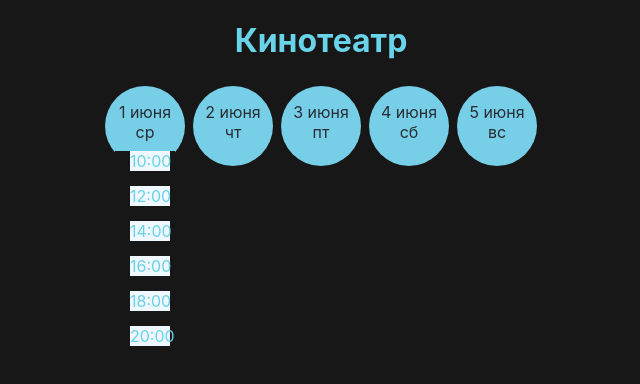
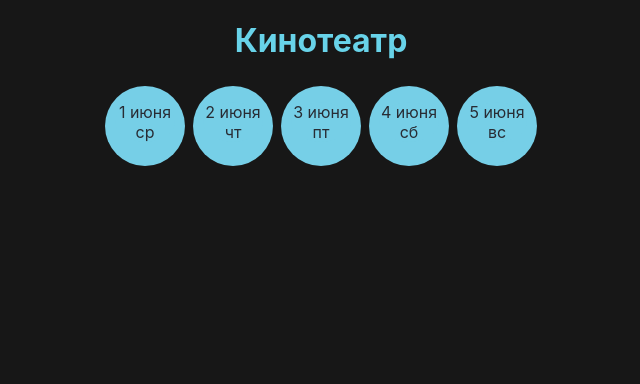
Before and after one commit to legkovaAnastasia/cinema, a React (Create React App) app: page / in a window 1280 px wide. Shown: the top 384 px of the page, without its empty margins (319-959 px from the left). Built offline with nearby package versions, Linux system fonts and the light colour scheme.

Commit message:
sessions

```diff
--- a/src/Components/Calendar.js
+++ b/src/Components/Calendar.js
@@ -5,7 +5,6 @@ import Session from './Session'
 
 const Calendar = () => {
     const [isActive, setActive] = useState(false);
-    // const [isActive, setActive] = useState()
 
     // useEffect(() => {
     //     setArray(array);
@@ -26,14 +25,20 @@ const Calendar = () => {
                 <div className='content'>
                     1 июня ср
                 </div>
-                {/* <div> {isActive ? <Session /> : null} </div> */}
-<Session/>
+                <div> {isActive ? <Session /> : null} </div>
+                {/* <Session/> */}
             </div>
-            <div className="date"><div className='content'>2 июня чт</div></div>
-            <div className="date"><div className='content'>3 июня пт</div></div>
-            <div className="date"><div className='content'>4 июня сб</div></div>
-            <div className="date"><div className='content'>5 июня вс</div></div>
-            <div className='array'>
+            <div className="date"><div className='content'>2 июня чт</div>
+                <div> {isActive ? <Session /> : null} </div>
+            </div>
+            <div className="date"><div className='content'>3 июня пт</div>
+                <div> {isActive ? <Session /> : null} </div>
+            </div>
+            <div className="date"><div className='content'>4 июня сб</div>
+                <div> {isActive ? <Session /> : null} </div>
+            </div>
+            <div className="date"><div className='content'>5 июня вс</div>
+                <div> {isActive ? <Session /> : null} </div>
             </div>
         </div>
 
--- a/src/Components/Session.css
+++ b/src/Components/Session.css
@@ -1,17 +1,16 @@
-.session {
-    /* color: aliceblue; */
+.sessionList {
+    margin-top: 30px;
+    margin-right: 30px;
+    /* background-color: aliceblue; */
+    width: 50px;
+    height: 250px;
 }
 
-/* .sessionList {
-    margin-top: 30px;
-    margin-right: 30px;
-    background-color: aliceblue;
-} */
-
 .session {
-align-content: center;
-    margin: 15px 30px 15px 15px;
-width: 40px;
-/* padding-right: 5px; */
-background-color: aliceblue;
+    margin-left: auto;
+    margin-right: auto;
+    padding-top: 15px;
+    width: 40px;
+    background-color: rgb(23, 23, 23);
+    ;
 }
```
Also changed, not shown: src/Components/Date.js (added, +8 -0 lines).
